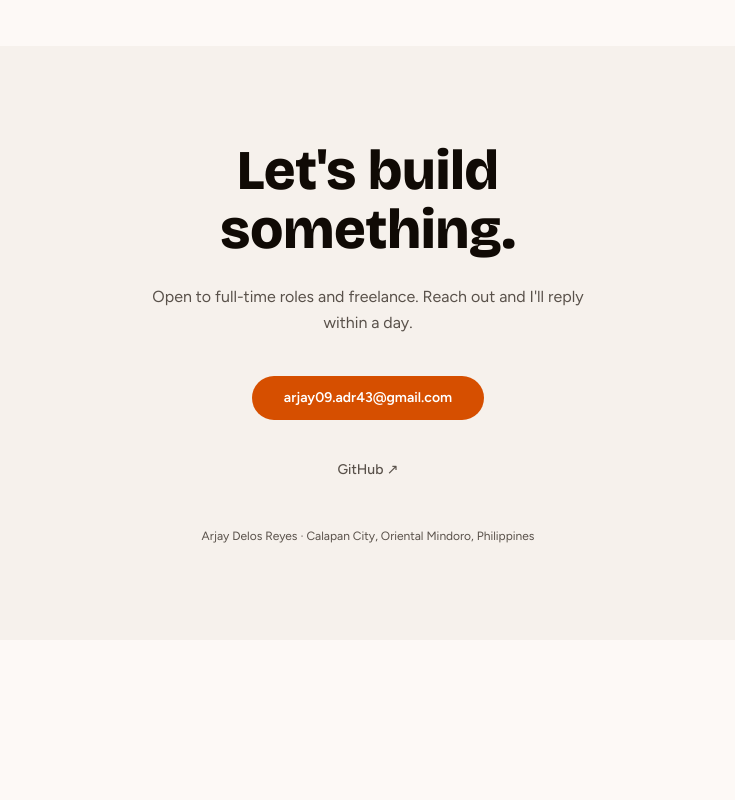
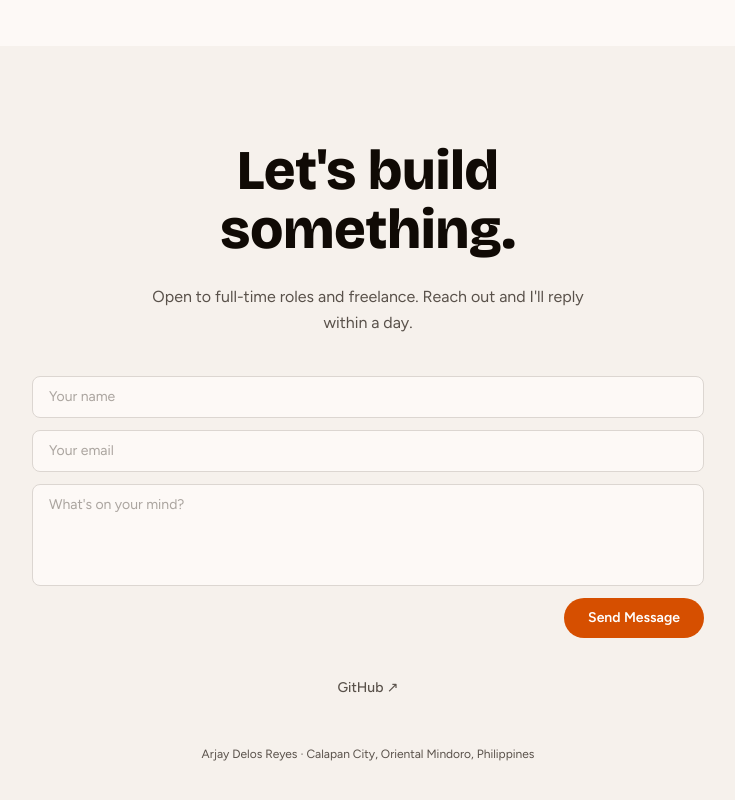
Before and after one commit to arjaydelosreyes/Arjay-Portfolio, a Next.js app: page / in a window 1280 px wide. Shown: the part 2826-3626 px from the top of the page, without its empty margins (272-1007 px from the left). Before the commit the page ends 3466 px from the top, so only its background shows below. Built offline with nearby package versions, Linux system fonts and the light colour scheme; no server answers.

Commit message:
05292026 - "add Resend contact form with Server Action"

```diff
--- /dev/null
+++ b/app/actions.ts
@@ -0,0 +1,28 @@
+'use server'
+
+import { Resend } from 'resend'
+
+const resend = new Resend(process.env.RESEND_API_KEY)
+
+export async function sendContactEmail(_: unknown, formData: FormData) {
+  const name    = (formData.get('name')    as string)?.trim()
+  const email   = (formData.get('email')   as string)?.trim()
+  const message = (formData.get('message') as string)?.trim()
+
+  if (!name || !email || !message) {
+    return { error: 'All fields are required.' }
+  }
+
+  try {
+    await resend.emails.send({
+      from:    'Portfolio Contact <onboarding@resend.dev>',
+      to:      'arjay09.adr43@gmail.com',
+      replyTo: email,
+      subject: `Message from ${name} — Arjay Delos Reyes Portfolio`,
+      text:    `Name: ${name}\nEmail: ${email}\n\nMessage:\n${message}`,
+    })
+    return { success: true }
+  } catch {
+    return { error: 'Something went wrong. Try emailing me directly.' }
+  }
+}
--- a/components/Contact.tsx
+++ b/components/Contact.tsx
@@ -1,22 +1,16 @@
 'use client'
 
-import { useState } from 'react'
+import { useActionState } from 'react'
 import { useInView } from '@/hooks/useInView'
 import { bio } from '@/lib/data'
+import { sendContactEmail } from '@/app/actions'
+
+const inputClass =
+  'w-full bg-background border border-border rounded-lg px-4 py-2.5 text-sm text-foreground placeholder:text-muted/50 focus:outline-none focus:ring-2 focus:ring-accent focus:ring-offset-1 transition-shadow'
 
 export default function Contact() {
   const { ref, inView } = useInView()
-  const [copied, setCopied] = useState(false)
-
-  const handleCopy = async () => {
-    try {
-      await navigator.clipboard.writeText(bio.email)
-      setCopied(true)
-      setTimeout(() => setCopied(false), 2000)
-    } catch {
-      window.location.href = `mailto:${bio.email}?subject=Opportunity%20%E2%80%94%20Arjay%20Delos%20Reyes`
-    }
-  }
+  const [state, action, pending] = useActionState(sendContactEmail, null)
 
   return (
     <section
@@ -39,21 +33,50 @@ export default function Contact() {
           Open to full-time roles and freelance. Reach out and I&apos;ll reply within a day.
         </p>
 
-        <button
-          onClick={handleCopy}
-          className="inline-flex items-center justify-center gap-2 px-8 py-3 rounded-full bg-accent text-white font-semibold text-sm hover:opacity-90 transition-all duration-200 mb-10 focus-visible:outline-none focus-visible:ring-2 focus-visible:ring-accent focus-visible:ring-offset-2"
-        >
-          {copied ? (
-            <>
+        {state?.success ? (
+          <div className="inline-flex items-center justify-center gap-2 px-8 py-3 rounded-full bg-accent/15 text-accent font-semibold text-sm mb-10">
             <svg width="14" height="14" viewBox="0 0 24 24" fill="none" stroke="currentColor" strokeWidth="2.5" aria-hidden="true">
               <polyline points="20 6 9 17 4 12" />
             </svg>
-              Copied!
-            </>
+            Message sent. I&apos;ll reply within a day.
+          </div>
         ) : (
-            bio.email
+          <form action={action} className="flex flex-col gap-3 text-left mb-10">
+            <input
+              name="name"
+              type="text"
+              placeholder="Your name"
+              required
+              autoComplete="name"
+              className={inputClass}
+            />
+            <input
+              name="email"
+              type="email"
+              placeholder="Your email"
+              required
+              autoComplete="email"
+              className={inputClass}
+            />
+            <textarea
+              name="message"
+              rows={4}
+              placeholder="What's on your mind?"
+              required
+              className={`${inputClass} resize-none`}
+            />
+            {state?.error && (
+              <p className="text-sm text-red-500">{state.error}</p>
             )}
+            <button
+              type="submit"
+              disabled={pending}
+              className="self-end inline-flex items-center justify-center gap-2 px-6 py-2.5 rounded-full bg-accent text-white font-semibold text-sm hover:opacity-90 disabled:opacity-50 transition-opacity focus-visible:outline-none focus-visible:ring-2 focus-visible:ring-accent focus-visible:ring-offset-2"
+            >
+              {pending ? 'Sending…' : 'Send Message'}
             </button>
+          </form>
+        )}
 
         <div className="flex justify-center gap-6">
           <a
--- a/package.json
+++ b/package.json
@@ -17,7 +17,8 @@
     "next": "16.2.6",
     "next-themes": "^0.4.6",
     "react": "19.2.4",
-    "react-dom": "19.2.4"
+    "react-dom": "19.2.4",
+    "resend": "^6.12.4"
   },
   "optionalDependencies": {
     "@next/swc-win32-x64-msvc": "^16.2.6",
```
Also changed, not shown: 1 other file (tests, documents, lock files or other folders). Lines whose indentation alone changed are shown as unchanged.
